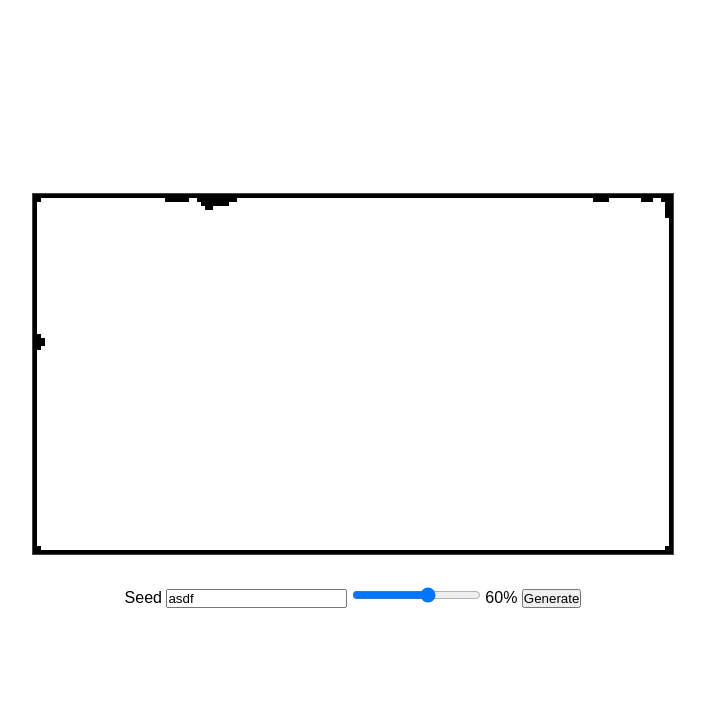
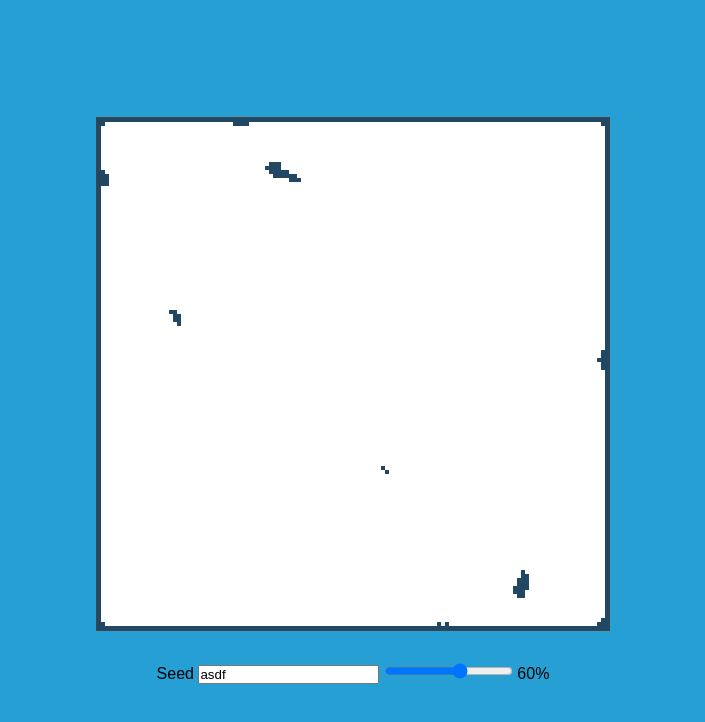
Before and after one commit to nicholasleexyz/ncas, a website with bundled scripts: page javascript_version/index.html in a window 1280 px wide. Shown: the whole page, without its empty margins (287-992 px from the left). Built offline with nearby package versions, Linux system fonts and the light colour scheme.

Commit message:
Removed generate button, fixed bias on CA generation.

```diff
--- a/javascript_version/bundle.js
+++ b/javascript_version/bundle.js
@@ -961,8 +961,8 @@ let seed = "asdf";
 
 const canvas = document.querySelector('canvas');
 const context = canvas.getContext('2d');
-const width = canvas.width = 640;
-const height = canvas.height = width / (16 / 9);
+const width = canvas.width = 512;
+const height = canvas.height = 512;
 const cellSize = 4;
 const cols = Math.floor(width / cellSize);
 const rows = Math.floor(height / cellSize);
@@ -977,15 +977,11 @@ density_input.value = density;
 let decimalToPercent = (decimal) => Math.floor(decimal * 100) + "%";
 density_label.innerText = decimalToPercent(density);
 
-const generate_button = document.querySelector('#generate');
-
 density_input.addEventListener('input', () => {
     density = density_input.value;
     density_label.innerText = decimalToPercent(density);
     generateGrid();
 });
-
-generate_button.addEventListener('click', generateGrid);
 
 seed_input.addEventListener('input', () => {
     seed = seed_input.value;
@@ -995,18 +991,19 @@ seed_input.addEventListener('input', () => {
 let grid = [];
 
 function generateGrid() {
+    grid = generateNoise(seed);
 
-    grid = generateCellularAutomata(generateNoise(seed)).map(a => a);
+    for (let z = 1; z < 6; z++) {
+        grid = generateCellularAutomata(grid);
+    }
 
     drawGrid();
 }
 
 function generateCellularAutomata(noise) {
-    // let ca = Array(rows).fill().map(() => Array(cols));
     let ca = Array(cols).fill().map(() => Array(rows));
     let current_noise = noise.map(a => a);
 
-    for (let z = 1; z < 4; z++) {
     for (let y = 1; y < rows - 1; y++) {
         for (let x = 1; x < cols - 1; x++) {
             let neighbors = [
@@ -1025,9 +1022,6 @@ function generateCellularAutomata(noise) {
             else
                 ca[y][x] = 0;
         }
-        }
-
-        current_noise = ca.map(a => a);
     }
 
     return ca;
@@ -1057,7 +1051,7 @@ generateGrid();
 function drawGrid() {
     for (let y = 0; y < rows; y++) {
         for (let x = 0; x < cols; x++) {
-            context.fillStyle = grid[y][x] ? "#FFF" : "#000";
+            context.fillStyle = grid[y][x] ? "#FFF" : "#224765";
             context.fillRect(x * cellSize, y * cellSize, cellSize, cellSize);
         }
     }
--- a/javascript_version/index.html
+++ b/javascript_version/index.html
@@ -21,7 +21,6 @@
                 <input type="range" min="0" max="1" step="0.01" value="0.1" />
                 <span><!-- percentage goes here --></span>
             </label>
-            <button id="generate">Generate</button>
         </div>
     </main>
     <script src="bundle.js"></script>
--- a/javascript_version/main.css
+++ b/javascript_version/main.css
@@ -12,6 +12,7 @@ main {
     align-items: center;
     justify-content: center;
     min-height: 100vh;
+    background-color: #269FD4;
 }
 
 canvas {
```
Also changed, not shown: javascript_version/src/main.js (+7 -12 lines). Lines whose indentation alone changed are shown as unchanged.
